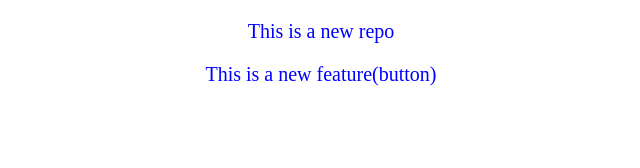
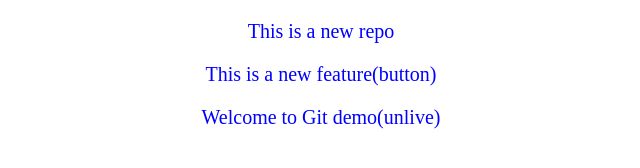
Before and after one commit to cipher67/local, a plain HTML site: page index.html in a window 1280 px wide. Shown: the whole page, without its empty margins (319-959 px from the left). Drawn offline with Linux system fonts and the light colour scheme.

Commit message:
Add new unlive

```diff
--- a/index.html
+++ b/index.html
@@ -9,5 +9,7 @@
 <body>
     <p>This is a new repo</p>
     <p>This is a new feature(button)</p>
+    <p>Welcome to Git demo(unlive)</p>
+
 </body>
 </html>
```
